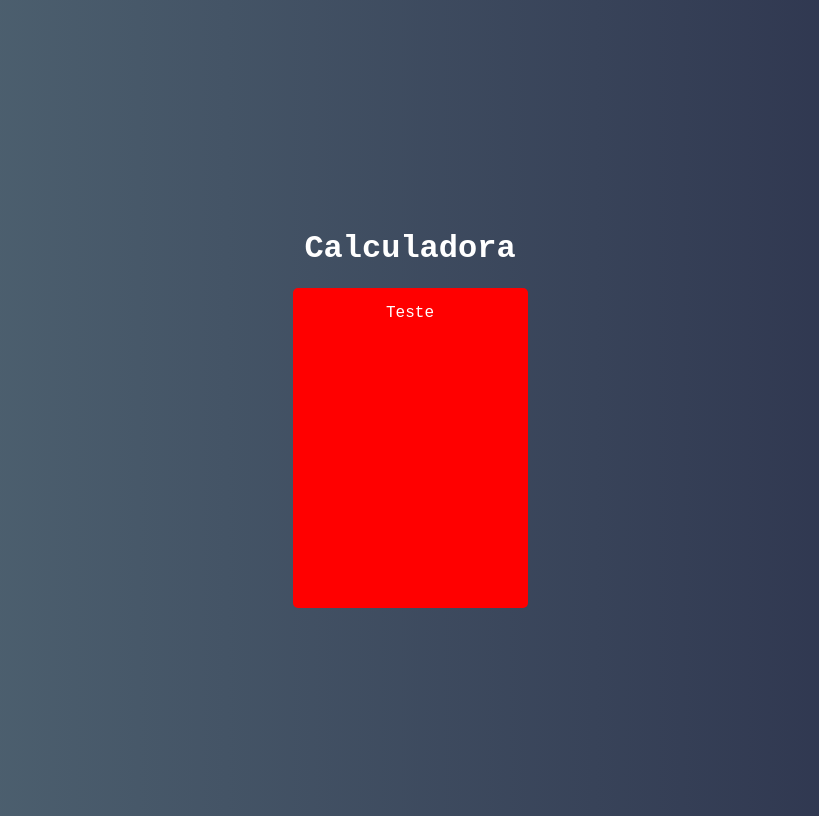
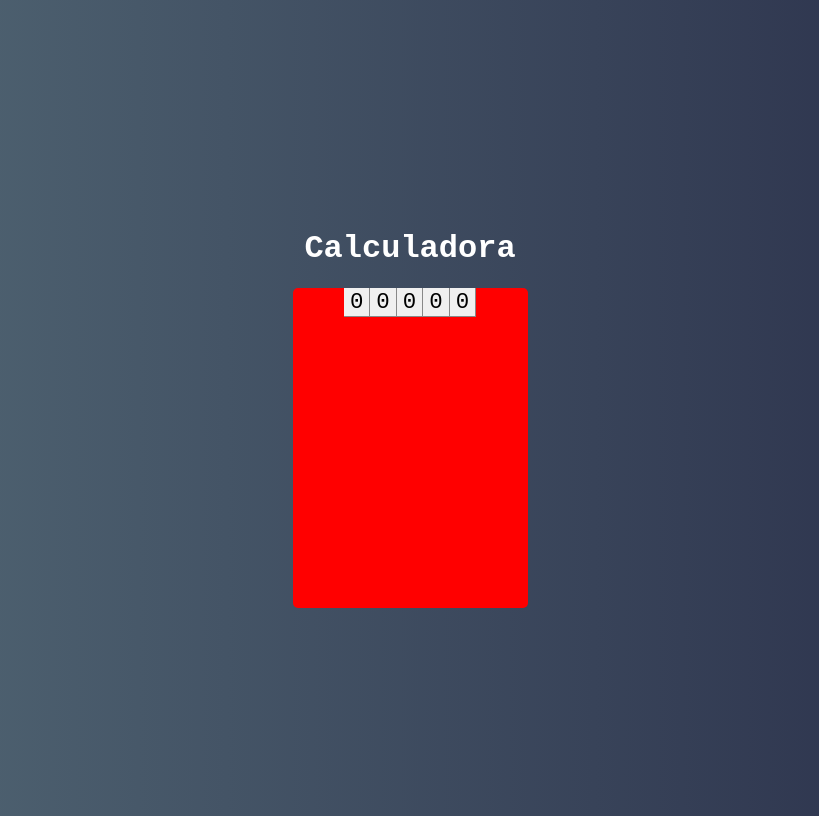
Before and after one commit to lucasg13info/curso-react, a React (Create React App) app in the folder calculadora/: page / in a window 1280 px wide. Shown: the whole page, without its empty margins (230-1049 px from the left). Built offline with nearby package versions, Linux system fonts and the light colour scheme.

Commit message:
Usando variaveis no css (:root{)

```diff
--- /dev/null
+++ b/calculadora/src/components/Button.css
@@ -0,0 +1,12 @@
+:root{
+    --bg-button:#f0f0f0;
+    --border-button: solid 1px #888;
+}
+
+.button {
+    font-size: 1.4em;
+    background: var(--bg-button);
+    border: none;
+    border-right: var(--border-button);
+    border-bottom: var(--border-button)
+}
--- /dev/null
+++ b/calculadora/src/components/Button.jsx
@@ -0,0 +1,5 @@
+import React from 'react'
+import './Button.css'
+
+export default props =>
+            <button className="button">0</button>
--- a/calculadora/src/main/Calculator.jsx
+++ b/calculadora/src/main/Calculator.jsx
@@ -1,11 +1,18 @@
 import React, {Component} from 'react'
 import './Calculator.css'
+
+import Button from '../components/Button'
 
 export default class Calculator extends Component {
     render() {
         return(
             <div className="calculator">
-                <p>Teste</p>
+                <Button />
+                <Button />
+                <Button />
+                <Button />
+                <Button />
+
             </div>
         )
     }
```
